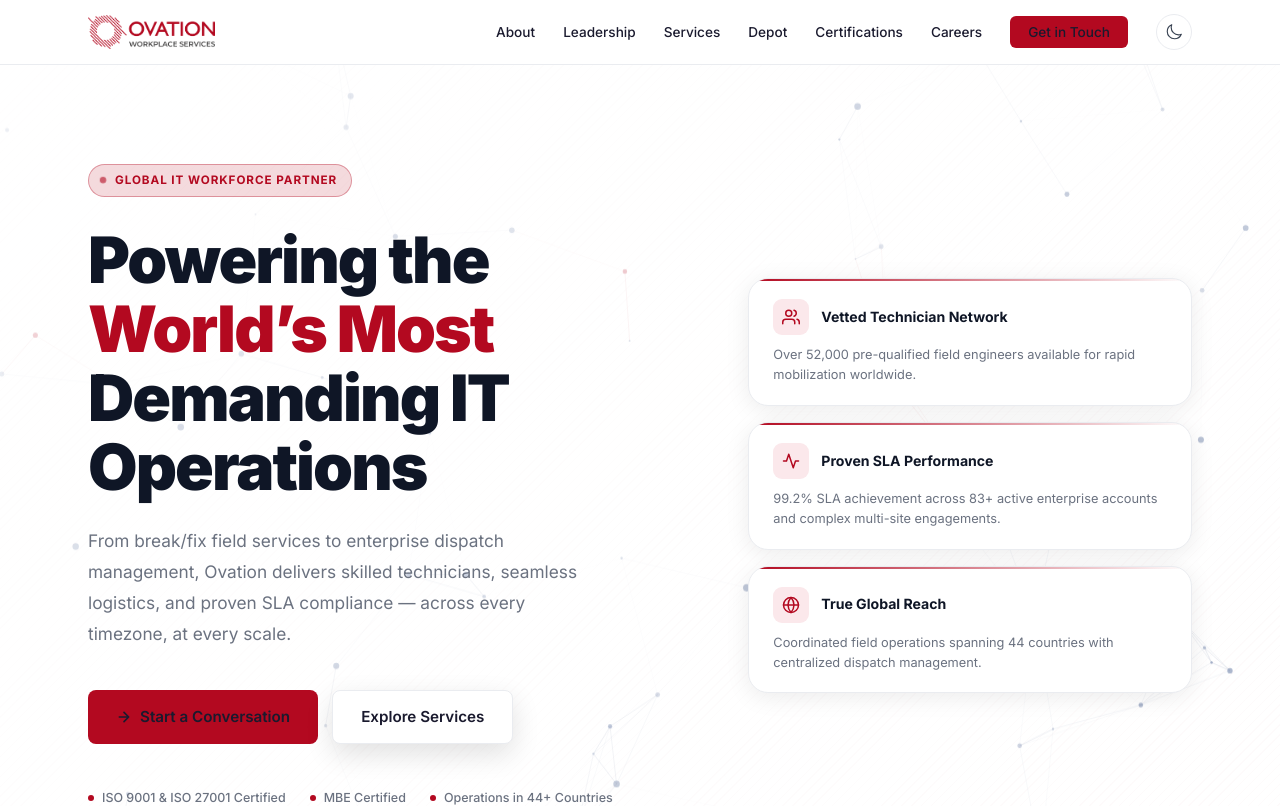
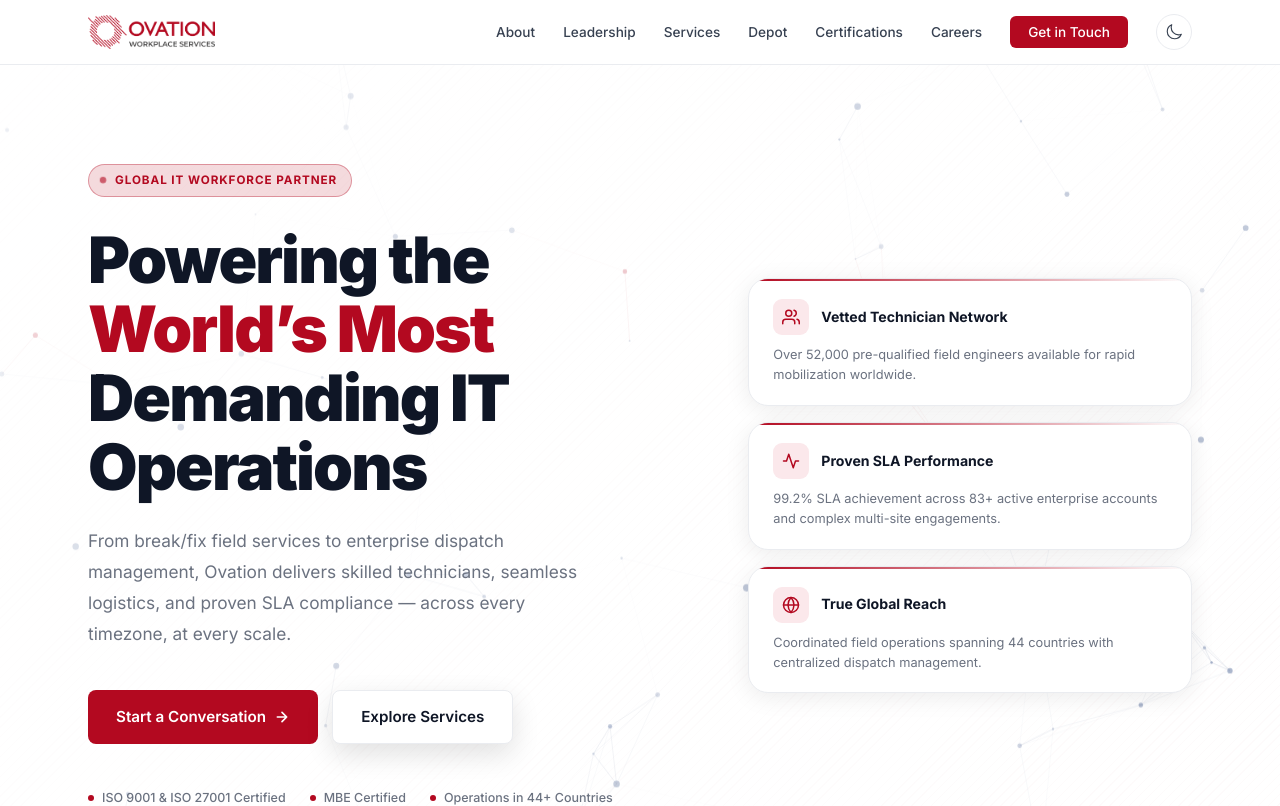
Before and after one commit to devenovation/ovationwps-website, a Next.js app: page / in a window 1280 px wide. Shown: the top 806 px of the page. Built offline with nearby package versions, Linux system fonts and the light colour scheme.

Commit message:
Update link styles in globals.css to use white color and add to base layer; adjust Hero component to ensure consistent icon placement in call-to-action button.

```diff
--- a/app/components/Hero.tsx
+++ b/app/components/Hero.tsx
@@ -156,8 +156,8 @@
                 href="#contact"
                 className="inline-flex items-center gap-2 rounded-lg bg-brand-red px-7 py-3.5 text-[0.95rem] font-semibold text-white transition-all duration-300 hover:-translate-y-0.5 hover:bg-brand-red-dark hover:shadow-[0_8px_24px_rgba(179,9,32,0.35)]"
               >
+                Start a Conversation
                 {ArrowRightIcon}
-                Start a Conversation
               </a>
               <a
                 href="#services"
--- a/app/globals.css
+++ b/app/globals.css
@@ -101,7 +101,9 @@
   max-width: 100%;
 }
 
-a {
-  color: inherit;
-  text-decoration: none;
+@layer base {
+  a {
+    color: white;
+    text-decoration: none;
+  }
 }
```
